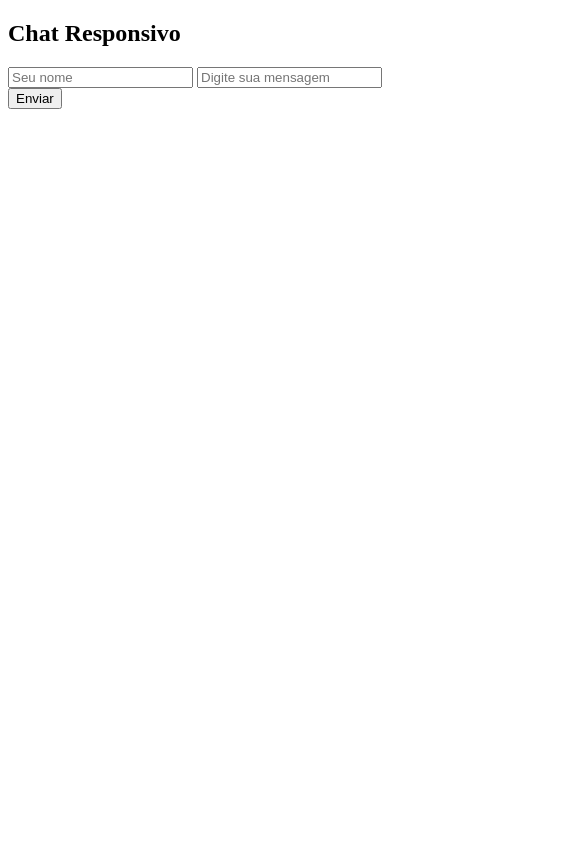
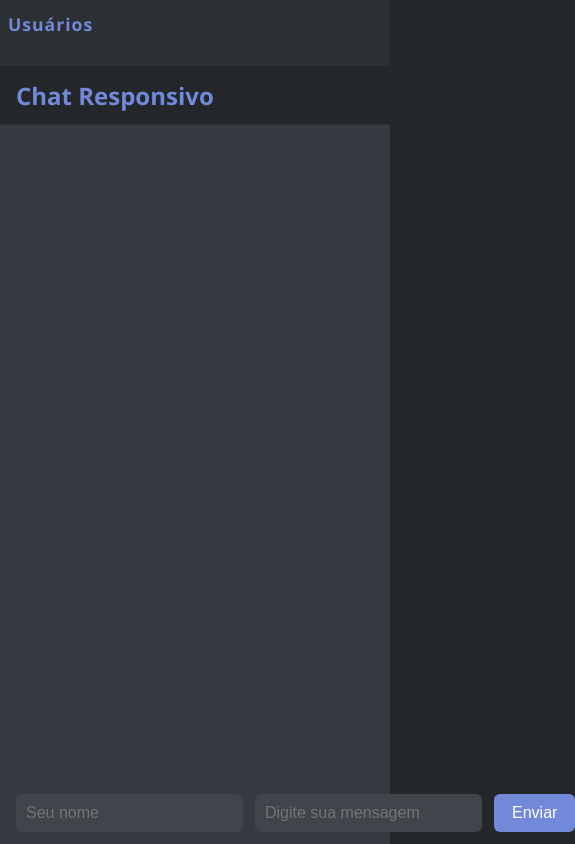
Before and after one commit to F4lcon-hub/Chat-Responsivo-Site, a website: page public/index.html in a window 390 px wide. Shown: the whole page, 575 px wide, since content can reach past the window. Drawn offline with nearby package versions, Linux system fonts and the light colour scheme.

Commit message:
Teste de site Responsivo

```diff
--- a/public/index.html
+++ b/public/index.html
@@ -7,12 +7,22 @@
   <link rel="stylesheet" href="style.css">
 </head>
 <body>
-  <div id="chat-container">
-    <h2>Chat Responsivo</h2>
-    <div id="messages"></div>
-    <input id="username" type="text" placeholder="Seu nome">
-    <input id="message" type="text" placeholder="Digite sua mensagem">
-    <button id="send">Enviar</button>
+  <div id="chat-main">
+    <aside id="user-list">
+      <h3>Usuários</h3>
+      <ul id="users"></ul>
+    </aside>
+    <section id="chat-section">
+      <header id="chat-header">
+        <h2>Chat Responsivo</h2>
+      </header>
+      <div id="messages"></div>
+      <form id="chat-form">
+        <input id="username" type="text" placeholder="Seu nome">
+        <input id="message" type="text" placeholder="Digite sua mensagem">
+        <button id="send">Enviar</button>
+      </form>
+    </section>
   </div>
   <script src="/socket.io/socket.io.js"></script>
   <script src="app.js"></script>
--- a/public/style.css
+++ b/public/style.css
@@ -1,3 +1,132 @@
-/* ...existing code... */
 /* CSS do chat */
-/* ...existing code... */
+
+body {
+  margin: 0;
+  padding: 0;
+  font-family: 'Segoe UI', 'Roboto', 'Arial', sans-serif;
+  background: #23272a;
+  color: #fff;
+}
+
+#chat-main {
+  display: flex;
+  height: 100vh;
+}
+
+#user-list {
+  width: 220px;
+  background: #2c2f33;
+  border-right: 1px solid #23272a;
+  padding: 24px 12px;
+  box-sizing: border-box;
+}
+#user-list h3 {
+  margin-top: 0;
+  font-size: 1.1rem;
+  color: #7289da;
+  letter-spacing: 1px;
+}
+#users {
+  list-style: none;
+  padding: 0;
+  margin: 0;
+}
+#users li {
+  padding: 8px 0;
+  border-bottom: 1px solid #23272a;
+  color: #fff;
+  font-size: 1rem;
+}
+
+#chat-section {
+  flex: 1;
+  display: flex;
+  flex-direction: column;
+  background: #36393f;
+  padding: 0 0 24px 0;
+}
+#chat-header {
+  background: #23272a;
+  padding: 18px 32px;
+  border-bottom: 1px solid #2c2f33;
+}
+#chat-header h2 {
+  margin: 0;
+  color: #7289da;
+  font-size: 1.5rem;
+}
+
+#messages {
+  flex: 1;
+  padding: 24px 32px;
+  overflow-y: auto;
+  display: flex;
+  flex-direction: column;
+  gap: 12px;
+}
+
+.message {
+  background: #2c2f33;
+  border-radius: 8px;
+  padding: 12px 16px;
+  color: #fff;
+  font-size: 1rem;
+  box-shadow: 0 2px 8px rgba(0,0,0,0.08);
+}
+
+#chat-form {
+  display: flex;
+  gap: 12px;
+  padding: 0 32px;
+  margin-top: 12px;
+}
+#chat-form input[type="text"] {
+  flex: 1;
+  padding: 10px;
+  border-radius: 6px;
+  border: none;
+  background: #40444b;
+  color: #fff;
+  font-size: 1rem;
+  outline: none;
+}
+#chat-form input[type="text"]:focus {
+  background: #484b51;
+}
+#chat-form button {
+  background: #7289da;
+  color: #fff;
+  border: none;
+  border-radius: 6px;
+  padding: 10px 18px;
+  font-size: 1rem;
+  cursor: pointer;
+  transition: background 0.2s;
+}
+#chat-form button:hover {
+  background: #5b6eae;
+}
+
+@media (max-width: 700px) {
+  #chat-main {
+    flex-direction: column;
+  }
+  #user-list {
+    width: 100%;
+    border-right: none;
+    border-bottom: 1px solid #23272a;
+    padding: 12px 8px;
+  }
+  #chat-section {
+    padding: 0 0 12px 0;
+  }
+  #chat-header {
+    padding: 12px 16px;
+  }
+  #messages {
+    padding: 12px 16px;
+  }
+  #chat-form {
+    padding: 0 16px;
+  }
+}
```
Also changed, not shown: README.md.
